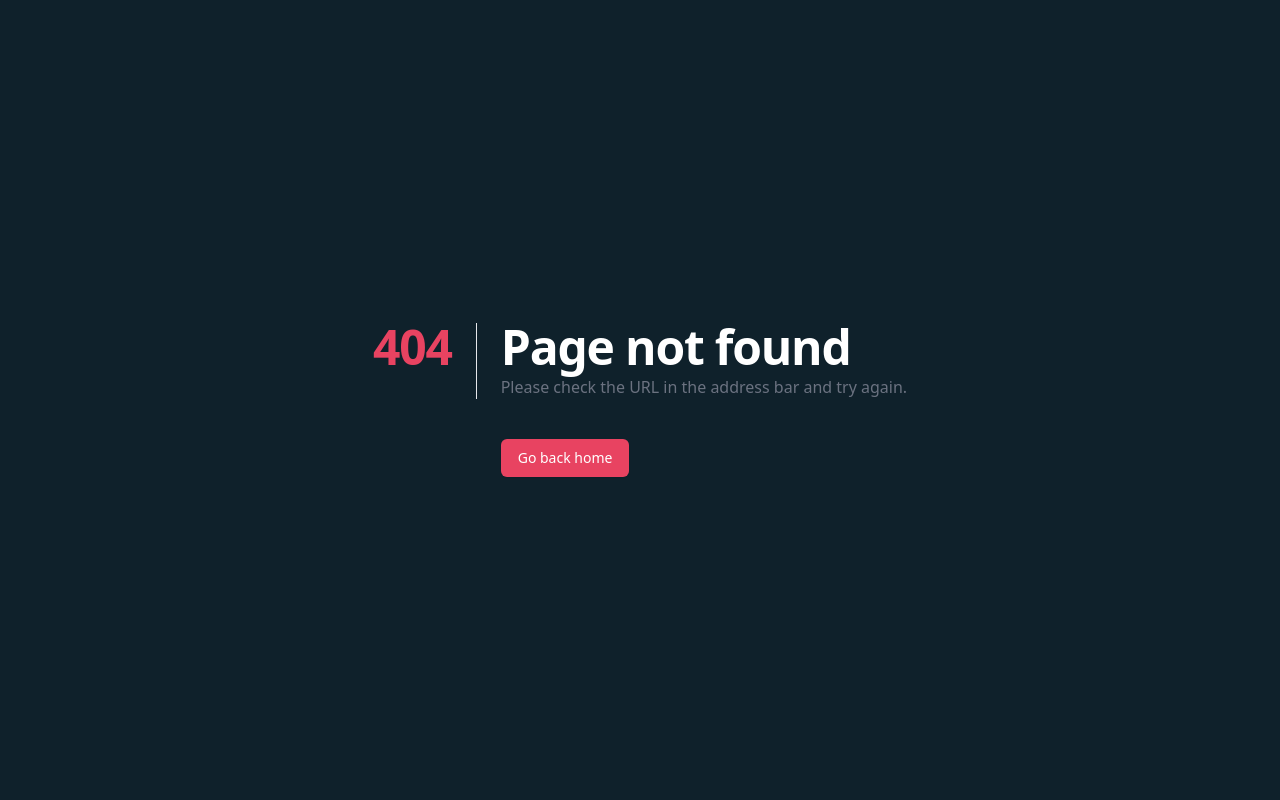
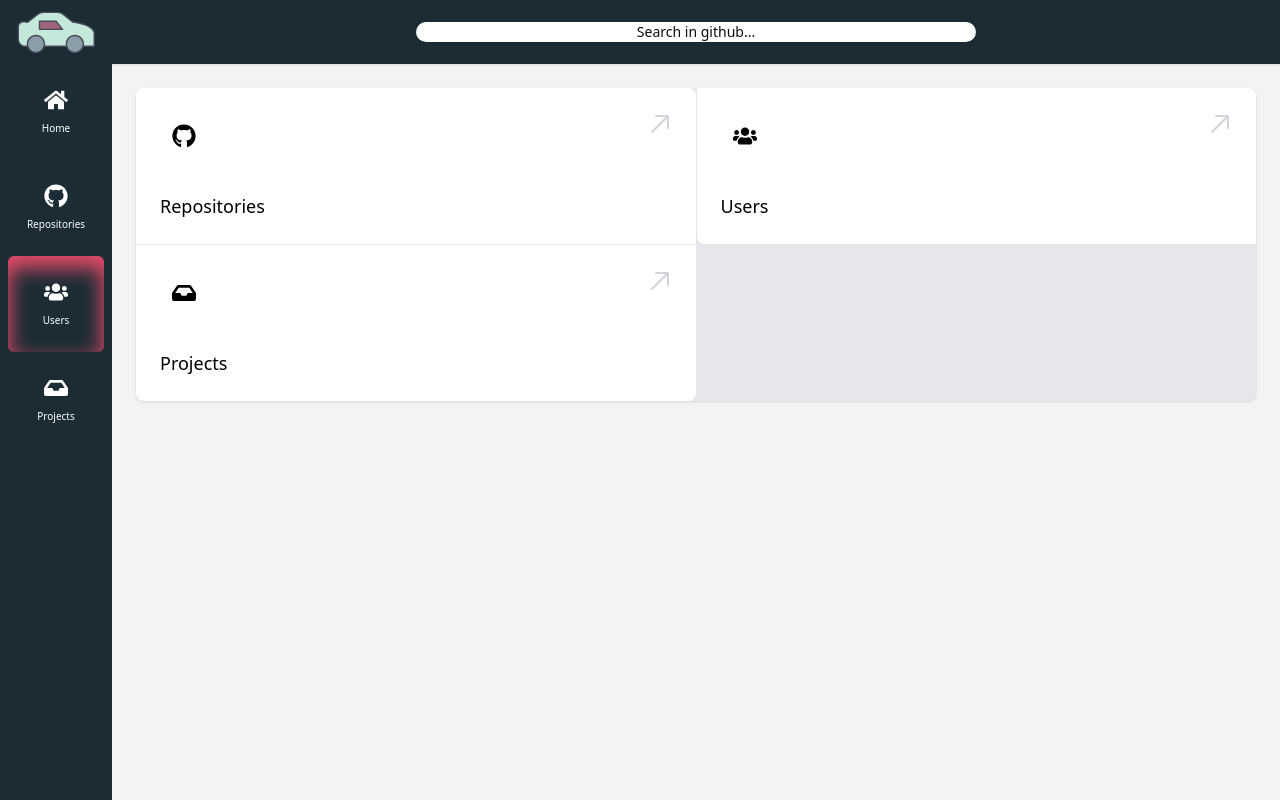
Before and after one commit to markvarga8/JUCR, a Next.js app: page /users in a window 1280 px wide. Before the commit this address had no page. Built offline with nearby package versions, Linux system fonts and the light colour scheme; no server answers.

Commit message:
feature/nav_searchbar: search bar

```diff
--- a/components/SearchBar.tsx
+++ b/components/SearchBar.tsx
@@ -1,25 +1,37 @@
-import { Fragment, useState, useMemo, ChangeEvent, useRef } from "react";
+import {
+  Fragment,
+  useState,
+  useMemo,
+  ChangeEvent,
+  useRef,
+  FC,
+  useEffect,
+} from "react";
 import debounce from "lodash/debounce";
 import omitBy from "lodash/omitBy";
 import isEmpty from "lodash/isEmpty";
 import { Combobox, Dialog, Transition } from "@headlessui/react";
 import cn from "classnames";
-import { FaCertificate, FaGlobeAmericas, FaSearch } from "react-icons/fa";
+import { FaCertificate } from "react-icons/fa";
 import { useRouter } from "next/router";
 import SearchInput from "./form/SearchInput";
 import { useDispatch, useSelector } from "react-redux";
 import { RootState } from "@/store";
 import { setSearchBarOpen } from "@/store/searchBar";
+import { useQuery } from "@apollo/client";
+import Get_repositories_query from "@/queries/Get_repositories_query.gql";
+import Get_users_query from "@/queries/Get_users_query.gql";
 
-const items = [{ id: 1, name: "Workflow Inc.", category: "Clients", url: "#" }];
-
-export default function Example() {
+const SearchBar: FC = () => {
   const router = useRouter();
   const searchBarOpen = useSelector(
     (state: RootState) => state.searchBar.searchBarOpen
   );
   const dispatch = useDispatch();
   const searchInput = useRef<HTMLInputElement>(null);
+
+  const [mergeList, setMergeList] = useState<[]>([]);
+
   const debouncedEventHandler = useMemo(
     () =>
       debounce((event: ChangeEvent<HTMLInputElement>) => {
@@ -41,32 +53,40 @@ export default function Example() {
     [router]
   );
 
-  /////////
-  const [query, setQuery] = useState("");
-
-  const [open, setOpen] = useState(true);
-
-  const filteredItems =
-    query === ""
-      ? []
-      : items.filter((item) => {
-          return item.name.toLowerCase().includes(query.toLowerCase());
+  const {
+    loading: usersLoading,
+    error: usersError,
+    data: usersData,
+    refetch: usersRefetch,
+  } = useQuery(Get_users_query, {
+    variables: { name: router.query.q },
   });
 
-  const groups = filteredItems.reduce((groups, item) => {
-    return {
-      ...groups,
-      [item.category]: [...(groups[item.category] || []), item],
-    };
-  }, {});
+  const {
+    loading: repoLoading,
+    error: repoError,
+    data: repoData,
+    refetch: repoRefetch,
+  } = useQuery(Get_repositories_query, {
+    variables: { name: router.query.q },
+  });
+  useEffect(() => {
+    if (router.query.q) {
+      usersRefetch();
+      repoRefetch();
+    }
+  }, [router.query]);
+
+  useEffect(() => {
+    if (usersData && repoData) {
+      const merged = [...repoData.search.edges, ...usersData.search.edges];
+      setMergeList(merged);
+      console.log(mergeList);
+    }
+  }, [usersData, repoData]);
 
   return (
-    <Transition.Root
-      show={searchBarOpen}
-      as={Fragment}
-      afterLeave={() => setQuery("")}
-      appear
-    >
+    <Transition.Root show={searchBarOpen} as={Fragment} appear>
       <Dialog
         as="div"
         className="relative z-10"
@@ -95,7 +115,7 @@ export default function Example() {
             leaveTo="opacity-0 scale-95"
           >
             <Dialog.Panel className="mx-auto max-w-xl transform overflow-hidden rounded-xl bg-white shadow-2xl ring-1 ring-black ring-opacity-5 transition-all">
-              <Combobox onChange={(item) => (window.location = item.url)}>
+              <Combobox>
                 <div className="relative">
                   <SearchInput
                     // @ts-ignore:next-line
@@ -105,36 +125,18 @@ export default function Example() {
                   />
                 </div>
 
-                {query === "" && (
-                  <div className="border-t border-gray-100 py-14 px-6 text-center text-sm sm:px-14">
-                    <FaGlobeAmericas
-                      className="mx-auto h-6 w-6 text-gray-400"
-                      aria-hidden="true"
-                    />
-                    <p className="mt-4 font-semibold text-gray-900">
-                      Search for clients and projects
-                    </p>
-                    <p className="mt-2 text-gray-500">
-                      Quickly access clients and projects by running a global
-                      search.
-                    </p>
-                  </div>
-                )}
+                {usersLoading || (repoLoading && <p>Loading...</p>)}
 
-                {filteredItems.length > 0 && (
+                {mergeList && !usersLoading && !repoLoading && (
                   <Combobox.Options
                     static
                     className="max-h-80 scroll-pt-11 scroll-pb-2 space-y-2 overflow-y-auto pb-2"
                   >
-                    {Object.entries(groups).map(([category, items]) => (
-                      <li key={category}>
-                        <h2 className="bg-gray-100 py-2.5 px-4 text-xs font-semibold text-gray-900">
-                          {category}
-                        </h2>
-                        <ul className="mt-2 text-sm text-gray-800">
-                          {items.map((item) => (
+                    <li>
+                      {mergeList.map((item: any, i: number) => (
+                        <ul className="mt-2 text-gray-800">
                           <Combobox.Option
-                              key={item.id}
+                            key={i}
                             value={item}
                             className={({ active }) =>
                               cn(
@@ -143,16 +145,26 @@ export default function Example() {
                               )
                             }
                           >
-                              {item.name}
+                            <p className=" text-xl">
+                              {item.node.name
+                                ? item.node.name
+                                : "Name not available"}
+                            </p>
+                            <p className=" text-xs">
+                              {item.node.bio
+                                ? item.node.bio
+                                : item.node.description
+                                ? item.node.description
+                                : "No description"}
+                            </p>
                           </Combobox.Option>
+                        </ul>
                       ))}
-                        </ul>
                     </li>
-                    ))}
                   </Combobox.Options>
                 )}
 
-                {query !== "" && filteredItems.length === 0 && (
+                {!mergeList.length && !usersLoading && !repoLoading && (
                   <div className="border-t border-gray-100 py-14 px-6 text-center text-sm sm:px-14">
                     <FaCertificate
                       className="mx-auto h-6 w-6 text-gray-400"
@@ -174,4 +186,6 @@ export default function Example() {
       </Dialog>
     </Transition.Root>
   );
-}
+};
+
+export default SearchBar;
--- a/components/form/SearchInput.tsx
+++ b/components/form/SearchInput.tsx
@@ -42,7 +42,7 @@ const SearchInput: FC<Props> = (props) => {
         defaultValue={router.query[key] || ""}
         type="search"
         id={`${key}${id}-search`}
-        className="block w-full h-10 rounded-md border-gray-300 pl-10 focus:border-tmrw-primary focus:ring-tmrw-primary sm:text-sm"
+        className="block w-full h-10 rounded-md border-gray-300 pl-10 sm:text-sm focus:outline-none"
         placeholder="Search..."
       />
     </div>
--- a/components/layout/DesktopMenu.tsx
+++ b/components/layout/DesktopMenu.tsx
@@ -8,10 +8,6 @@ import logo from "@/public/images/car-svgrepo-com.svg";
 
 const DesktopMenu: FC = () => {
   const router = useRouter();
-
-  useEffect(() => {
-    console.log(router);
-  }, [router]);
 
   return (
     <div className="hidden overflow-y-auto md:fixed w-28 h-full bg-jucr-primary md:block opacity-95">
--- a/components/layout/NavMenu.tsx
+++ b/components/layout/NavMenu.tsx
@@ -1,9 +1,7 @@
 import { setSidebarOpen } from "@/store/layoutSlice";
 import { setSearchBarOpen } from "@/store/searchBar";
-import { Menu, Transition } from "@headlessui/react";
-import cn from "classnames";
-import { FC, Fragment } from "react";
-import { FaUser } from "react-icons/fa";
+import { Menu } from "@headlessui/react";
+import { FC } from "react";
 import { HiOutlineMenuAlt3 } from "react-icons/hi";
 import { useDispatch } from "react-redux";
 
@@ -24,48 +22,14 @@ const NavMenu: FC = () => {
         {/* Profile dropdown */}
         <Menu
           as="div"
-          className={"w-full h-full flex justify-between items-center"}
+          className={"w-full h-full flex justify-center items-center"}
         >
-          <div className="mt-1">
-            <input
-              type="text"
-              name="name"
-              id="name"
-              className="block w-full rounded-full border-gray-300 px-4 shadow-sm focus:border-indigo-500 focus:ring-indigo-500 sm:text-sm"
-              placeholder="Search..."
-              onClick={() => dispatch(setSearchBarOpen(true))}
-            />
-          </div>
-          <Menu.Button className="text-white hover:text-black bg-jucr-primary rounded-full text-xs font-medium hover:bg-jucr-secondary">
-            <span className="sr-only">Open user menu</span>
-            <FaUser className="h-5 w-5" />
+          <Menu.Button
+            className="block w-6/12 rounded-full bg-white border-gray-300 px-4 shadow-sm focus:border-indigo-500 focus:ring-indigo-500 sm:text-sm"
+            onClick={() => dispatch(setSearchBarOpen(true))}
+          >
+            <span>Search in github...</span>
           </Menu.Button>
-          <Transition
-            as={Fragment}
-            enter="transition ease-out duration-100"
-            enterFrom="transform opacity-0 scale-95"
-            enterTo="transform opacity-100 scale-100"
-            leave="transition ease-in duration-75"
-            leaveFrom="transform opacity-100 scale-100"
-            leaveTo="transform opacity-0 scale-95"
-          >
-            <Menu.Items className="absolute right-0 z-10 mt-2 w-48 origin-top-right rounded-md bg-white py-1 shadow-lg ring-1 ring-black ring-opacity-5 focus:outline-none">
-              <Menu.Item>
-                {({ active }) => (
-                  <a
-                    className={cn(
-                      "block px-4 py-2 text-sm text-gray-700 cursor-pointer",
-                      {
-                        "bg-gray-100": active,
-                      }
-                    )}
-                  >
-                    Profile
-                  </a>
-                )}
-              </Menu.Item>
-            </Menu.Items>
-          </Transition>
         </Menu>
       </div>
     </div>
--- a/configs/menuItems.ts
+++ b/configs/menuItems.ts
@@ -4,14 +4,15 @@ import {
   FaCalendar,
   FaInbox,
   FaChartBar,
+  FaGithub,
+  FaUsers,
 } from "react-icons/fa";
 
 const menuItems: Array<IMenuItem> = [
   { name: "Home", href: "/", icon: FaHome },
-  { name: "Projects", href: "/projects", icon: FaFolder },
-  { name: "Calendar", href: "/calendar", icon: FaCalendar },
-  { name: "Documents", href: "/documents", icon: FaInbox },
-  { name: "Reports", href: "/reports", icon: FaChartBar },
+  { name: "Repositories", href: "/repositories", icon: FaGithub },
+  { name: "Users", href: "/users", icon: FaUsers },
+  { name: "Projects", href: "/projects", icon: FaInbox },
 ];
 
 export default menuItems;
--- a/pages/index.tsx
+++ b/pages/index.tsx
@@ -2,6 +2,7 @@ import menuItems from "@/configs/menuItems";
 import cn from "classnames";
 import MainLayout from "@/components/layout";
 import Head from "next/head";
+import Link from "next/link";
 
 const Page: NextPageWithLayout = () => {
   return (
@@ -34,11 +35,11 @@ const Page: NextPageWithLayout = () => {
                 </div>
                 <div className="mt-8">
                   <h3 className="text-lg font-medium">
-                    <a href={menuItem.href} className="focus:outline-none">
+                    <Link href={menuItem.href} className="focus:outline-none">
                       {/* Extend touch target to entire panel */}
                       <span className="absolute inset-0" aria-hidden="true" />
                       {menuItem.name}
-                    </a>
+                    </Link>
                   </h3>
                 </div>
                 <span
--- /dev/null
+++ b/pages/repositories.tsx
@@ -0,0 +1,20 @@
+import menuItems from "@/configs/menuItems";
+import cn from "classnames";
+import MainLayout from "@/components/layout";
+import Head from "next/head";
+import SearchBar from "@/components/SearchBar";
+
+const Page: NextPageWithLayout = () => {
+  return (
+    <>
+      <Head>
+        <title>{`Projects - ${process.env.NEXT_PUBLIC_APP_NAME}`}</title>
+      </Head>
+      <p>dgdf</p>
+    </>
+  );
+};
+
+Page.getLayout = (page: any) => <MainLayout>{page}</MainLayout>;
+
+export default Page;
--- /dev/null
+++ b/pages/users.tsx
@@ -0,0 +1,67 @@
+import menuItems from "@/configs/menuItems";
+import cn from "classnames";
+import MainLayout from "@/components/layout";
+import Head from "next/head";
+
+const Page: NextPageWithLayout = () => {
+  return (
+    <>
+      <Head>
+        <title>{`Home - ${process.env.NEXT_PUBLIC_APP_NAME}`}</title>
+      </Head>
+      <div className="divide-y divide-gray-200 overflow-hidden rounded-lg bg-gray-200 shadow sm:grid sm:grid-cols-2 sm:gap-px sm:divide-y-0">
+        {menuItems.map(
+          (menuItem, actionIdx) =>
+            menuItem.name !== "Home" && (
+              <div
+                key={actionIdx}
+                className={cn(
+                  actionIdx === 0
+                    ? "rounded-tl-lg rounded-tr-lg sm:rounded-tr-none"
+                    : "",
+                  actionIdx === 1 ? "sm:rounded-tr-lg" : "",
+                  actionIdx === menuItems.length - 2 ? "sm:rounded-bl-lg" : "",
+                  actionIdx === menuItems.length - 1
+                    ? "rounded-bl-lg rounded-br-lg sm:rounded-bl-none"
+                    : "",
+                  "relative group bg-white p-6 focus-within:ring-2 focus-within:ring-inset focus-within:ring-indigo-500"
+                )}
+              >
+                <div>
+                  <span className="rounded-lg inline-flex p-3 ring-4 ring-white">
+                    <menuItem.icon className="h-6 w-6" aria-hidden="true" />
+                  </span>
+                </div>
+                <div className="mt-8">
+                  <h3 className="text-lg font-medium">
+                    <a href={menuItem.href} className="focus:outline-none">
+                      {/* Extend touch target to entire panel */}
+                      <span className="absolute inset-0" aria-hidden="true" />
+                      {menuItem.name}
+                    </a>
+                  </h3>
+                </div>
+                <span
+                  className="pointer-events-none absolute top-6 right-6 text-gray-300 group-hover:text-gray-400"
+                  aria-hidden="true"
+                >
+                  <svg
+                    className="h-6 w-6"
+                    xmlns="http://www.w3.org/2000/svg"
+                    fill="currentColor"
+                    viewBox="0 0 24 24"
+                  >
+                    <path d="M20 4h1a1 1 0 00-1-1v1zm-1 12a1 1 0 102 0h-2zM8 3a1 1 0 000 2V3zM3.293 19.293a1 1 0 101.414 1.414l-1.414-1.414zM19 4v12h2V4h-2zm1-1H8v2h12V3zm-.707.293l-16 16 1.414 1.414 16-16-1.414-1.414z" />
+                  </svg>
+                </span>
+              </div>
+            )
+        )}
+      </div>
+    </>
+  );
+};
+
+Page.getLayout = (page: any) => <MainLayout>{page}</MainLayout>;
+
+export default Page;
--- /dev/null
+++ b/queries/Get_repositories_query.gql
@@ -0,0 +1,12 @@
+query myOrgRepos($name: String!) {
+  search(query: $name, type: REPOSITORY, first: 10) {
+    edges {
+      node {
+        ... on Repository {
+          name
+          description
+        }
+      }
+    }
+  }
+}
--- /dev/null
+++ b/queries/Get_users_query.gql
@@ -0,0 +1,12 @@
+query GetUsers($name: String!) {
+  search(query: $name, type: USER, first: 10) {
+    edges {
+      node {
+        ... on User {
+          name
+          bio
+        }
+      }
+    }
+  }
+}
```
Also changed, not shown: queries/Get_repository_query.gql (deleted, +0 -18 lines). Lines whose indentation alone changed are shown as unchanged.
